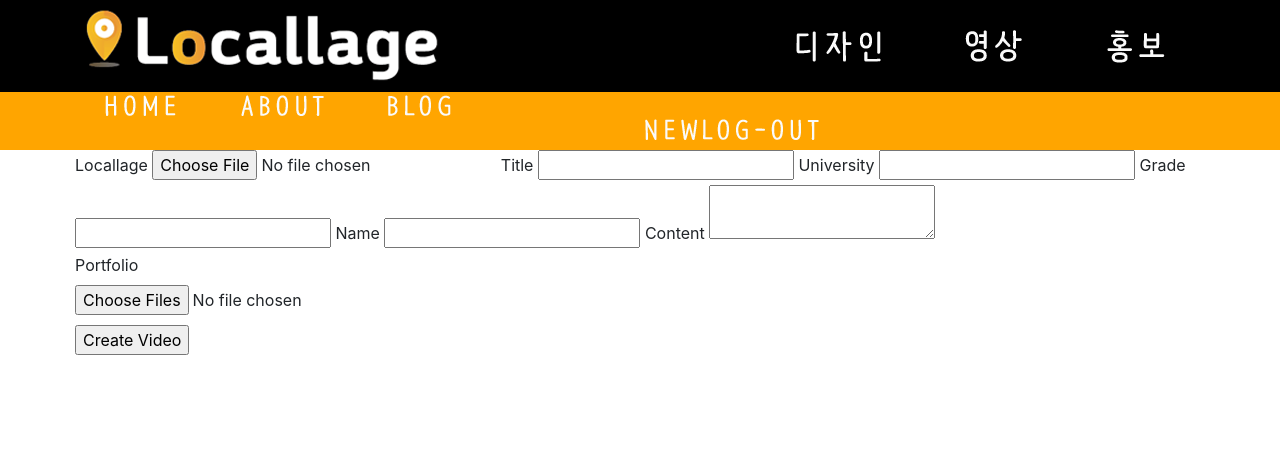
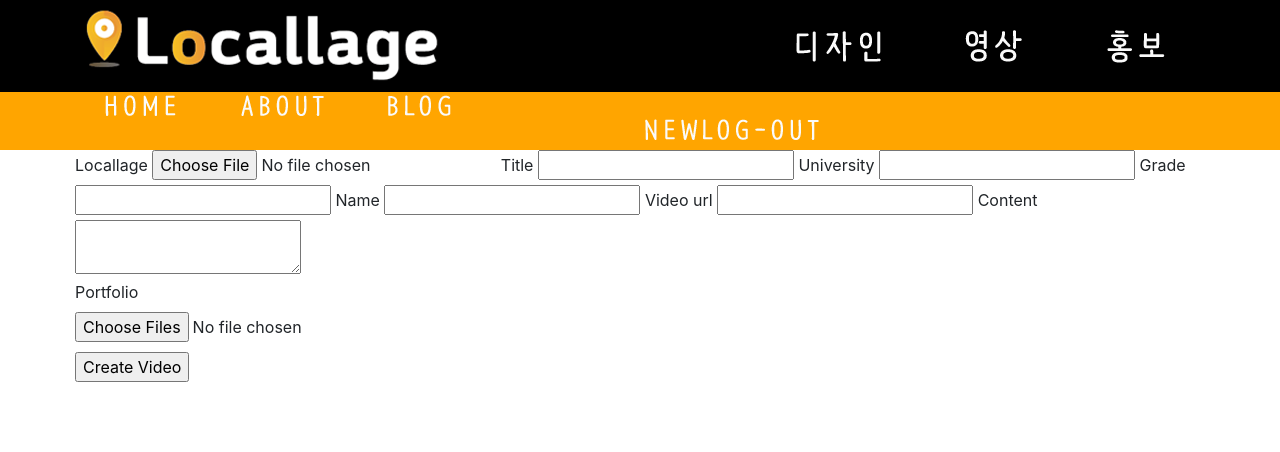
Before and after one commit to DJ-Yang/locallage, a Rails app: page /video/new in a window 1280 px wide. Shown: the top 452 px of the page. Run offline with Rails 7, Linux system fonts and the light colour scheme; the visitor is signed in with stand-in values (Sample User, id 1); style sheets or scripts are compiled from the project's sources; parts of the project's set-up code (start-up, migrations or seed data) failed here and were passed over; some libraries are stand-ins or nearby versions.

Commit message:
add youtube link field

```diff
--- a/app/controllers/freelancers_controller.rb
+++ b/app/controllers/freelancers_controller.rb
@@ -156,7 +156,7 @@ class FreelancersController < ApplicationController
     end
 
     def video_params
-      params.require(:video).permit(:title, :university, :grade, :name, :content, :locallage, :user_id, video_attachments_attributes: [:id, :video_id, :portfolio])
+      params.require(:video).permit(:title, :university, :grade, :name, :content, :video_url, :locallage, :user_id, video_attachments_attributes: [:id, :video_id, :portfolio])
     end
 
     def design_params
@@ -164,7 +164,7 @@ class FreelancersController < ApplicationController
     end
 
     def video_update_params
-      params.require(:video).permit(:title, :university, :grade, :name, :content, :locallage, video_attachments_attributes: [:id, :video_id, :portfolio])
+      params.require(:video).permit(:title, :university, :grade, :name, :content, :video_url, :locallage, video_attachments_attributes: [:id, :video_id, :portfolio])
     end
 
     def design_update_params
--- a/app/models/user.rb
+++ b/app/models/user.rb
@@ -16,7 +16,7 @@ class User < ApplicationRecord
 			user.uid = auth.uid
 			user.first_name = auth.info.first_name
 			user.last_name = auth.info.last_name
-			# user.email = auth.info.email
+			user.email = auth.info.email
 			user.picture = auth.info.image
 			user.password = "123qwerasdzxcasd1231431242112313fdsfdsfsf@##@$@#$$DFgfdgdfg123"
 			user.save!
--- a/app/views/freelancers/video_edit.html.erb
+++ b/app/views/freelancers/video_edit.html.erb
@@ -15,6 +15,9 @@
     <%= f.label :name %>
     <%= f.text_field :name %>
 
+    <%= f.label :video_url %>
+      <%= f.text_field :video_url %>
+
     <%= f.label :content %>
     <%= f.text_area :content %>>
 
--- a/app/views/freelancers/video_new.html.erb
+++ b/app/views/freelancers/video_new.html.erb
@@ -16,6 +16,9 @@
 
       <%= f.label :name %>
       <%= f.text_field :name %>
+
+      <%= f.label :video_url %>
+      <%= f.text_field :video_url %>
 
       <%= f.label :content %>
       <%= f.text_area :content %>
--- a/db/migrate/20181223070228_create_videos.rb
+++ b/db/migrate/20181223070228_create_videos.rb
@@ -6,6 +6,7 @@ class CreateVideos < ActiveRecord::Migration[5.0]
       t.string :university
       t.string :grade
       t.string :name
+      t.string :video_url
       t.text :content
       t.integer :user_id
 
--- a/db/migrate/20181223072804_create_designs.rb
+++ b/db/migrate/20181223072804_create_designs.rb
@@ -6,7 +6,6 @@ class CreateDesigns < ActiveRecord::Migration[5.0]
       t.string :university
       t.string :grade
       t.string :name
-      t.string :video_url
       t.text :content
       t.integer :user_id
 
```
Also changed, not shown: app/views/freelancers/video_show.html.erb (+23 -5 lines), db/schema.rb.
